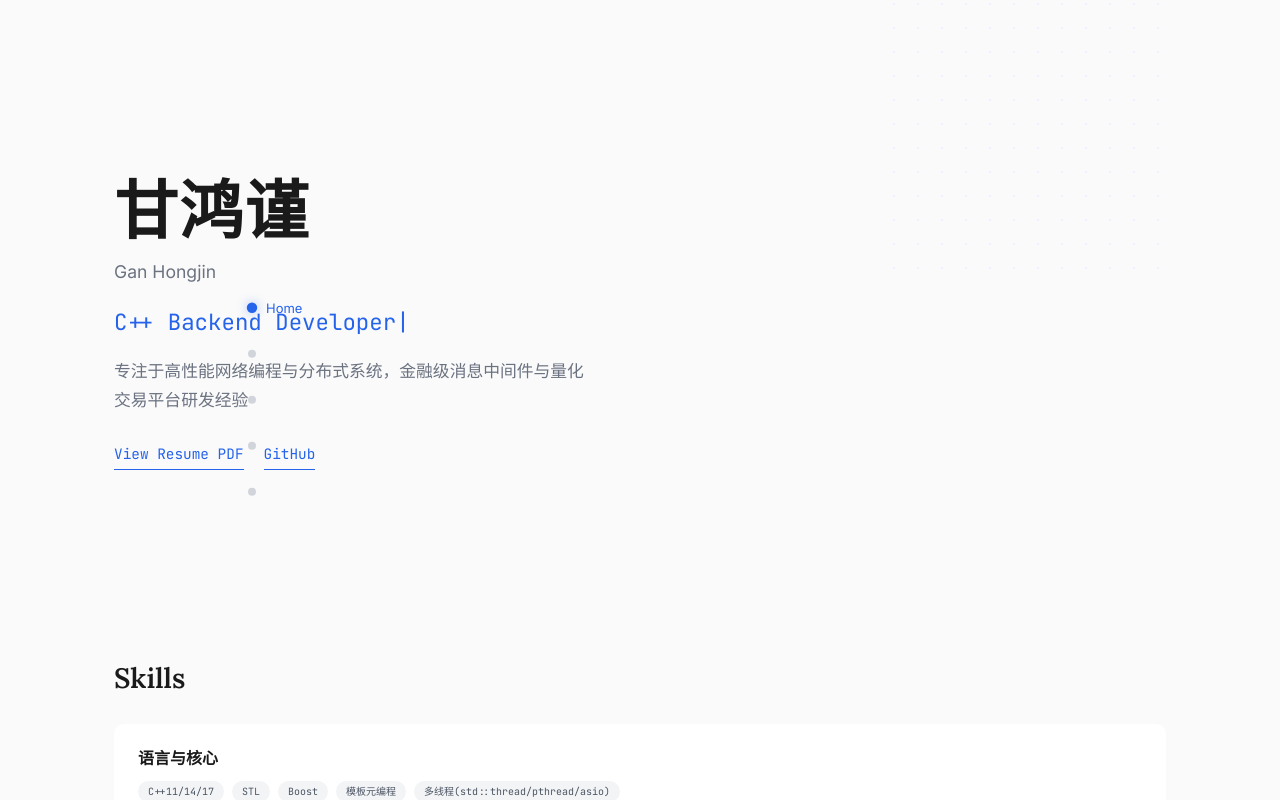
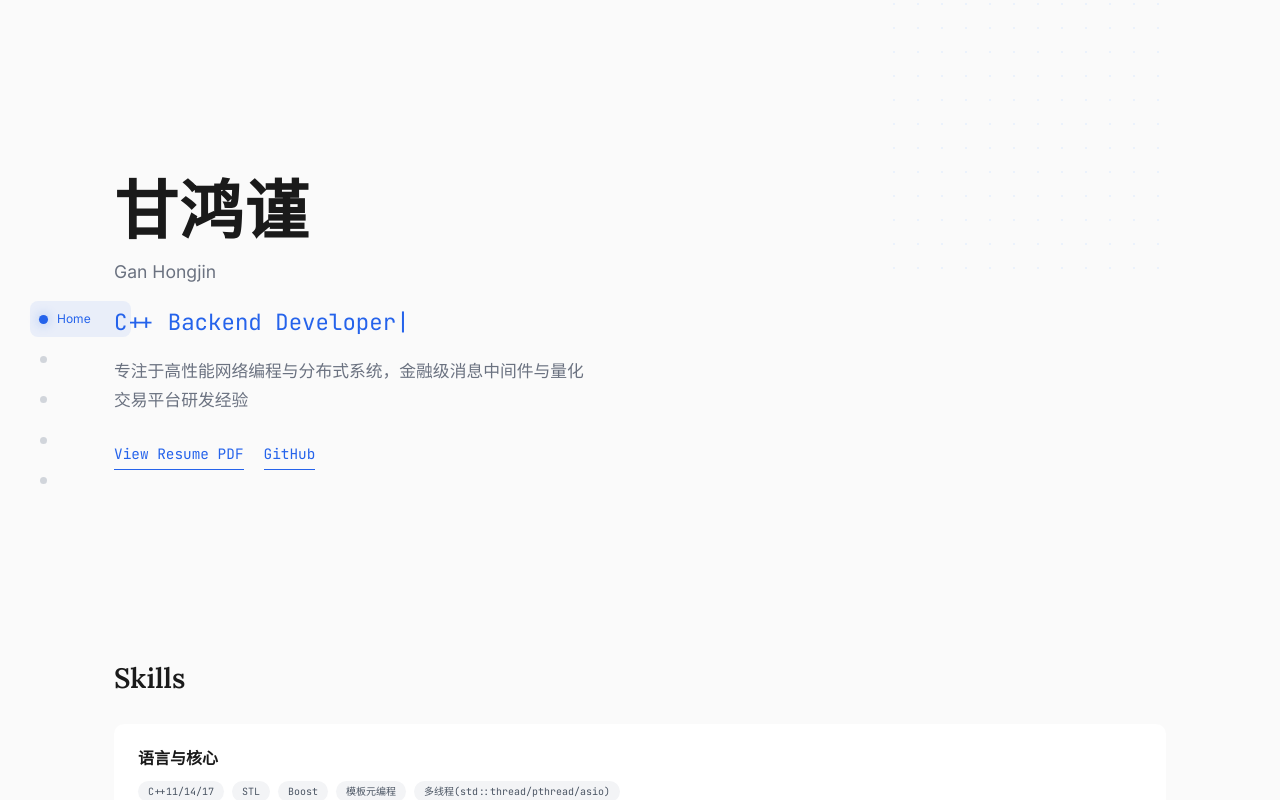
Before and after one commit to wustghj/MyWebResume, a Vue app: page / in a window 1280 px wide. Shown: the top 800 px of the page. Built offline with nearby package versions, Linux system fonts and the light colour scheme.

Commit message:
refactor: add floating pill indicator and hover labels to sidebar

```diff
--- a/src/components/SidebarNav.vue
+++ b/src/components/SidebarNav.vue
@@ -1,5 +1,7 @@
 <script setup lang="ts">
-defineProps<{
+import { ref, watch, onMounted, onUnmounted } from 'vue'
+
+const props = defineProps<{
   sections: { id: string; label: string }[]
   activeSection: string
 }>()
@@ -8,14 +10,52 @@ function scrollTo(id: string) {
   const el = document.querySelector(`[data-section-id="${id}"]`)
   if (el) el.scrollIntoView({ behavior: 'smooth' })
 }
+
+// Floating pill position
+const pillStyle = ref({ top: '0px', height: '0px' })
+let itemRefs: (HTMLElement | null)[] = []
+
+function updatePill() {
+  const idx = props.sections.findIndex(s => s.id === props.activeSection)
+  const el = itemRefs[idx]
+  if (el && el.parentElement) {
+    const parentRect = el.parentElement.getBoundingClientRect()
+    const elRect = el.getBoundingClientRect()
+    pillStyle.value = {
+      top: `${elRect.top - parentRect.top}px`,
+      height: `${elRect.height}px`,
+    }
+  }
+}
+
+watch(() => props.activeSection, () => {
+  requestAnimationFrame(updatePill)
+})
+
+onMounted(() => {
+  requestAnimationFrame(updatePill)
+  window.addEventListener('resize', updatePill)
+})
+
+onUnmounted(() => {
+  window.removeEventListener('resize', updatePill)
+})
 </script>
 
 <template>
+  <!-- Desktop sidebar -->
   <nav class="sidebar">
+    <div class="nav-list-wrapper" style="position: relative;">
+      <!-- Floating pill -->
+      <div
+        class="nav-pill"
+        :style="{ top: pillStyle.top, height: pillStyle.height }"
+      />
       <ul class="nav-list">
         <li
           v-for="s in sections"
           :key="s.id"
+          :ref="(el: any) => itemRefs.push(el as HTMLElement)"
           class="nav-item"
           :class="{ active: activeSection === s.id }"
           @click="scrollTo(s.id)"
@@ -24,8 +64,10 @@ function scrollTo(id: string) {
           <span class="nav-label">{{ s.label }}</span>
         </li>
       </ul>
+    </div>
   </nav>
 
+  <!-- Mobile bottom nav -->
   <nav class="mobile-nav">
     <ul class="mobile-nav-list">
       <li
@@ -45,7 +87,7 @@ function scrollTo(id: string) {
 <style scoped>
 .sidebar {
   position: fixed;
-  left: calc((100vw - 640px) / 2 - 80px);
+  left: max(calc((100vw - 1100px) / 2 - 60px), 12px);
   top: 50%;
   transform: translateY(-50%);
   z-index: 100;
@@ -55,7 +97,21 @@ function scrollTo(id: string) {
   list-style: none;
   display: flex;
   flex-direction: column;
-  gap: 12px;
+  gap: 4px;
+  position: relative;
+}
+
+/* Floating pill background */
+.nav-pill {
+  position: absolute;
+  left: 0;
+  right: 0;
+  background: rgba(37, 99, 235, 0.08);
+  border-radius: 8px;
+  transition: top 0.3s cubic-bezier(0.16, 1, 0.3, 1),
+              height 0.3s cubic-bezier(0.16, 1, 0.3, 1);
+  pointer-events: none;
+  z-index: 0;
 }
 
 .nav-item {
@@ -63,22 +119,23 @@ function scrollTo(id: string) {
   align-items: center;
   gap: 10px;
   cursor: pointer;
-  padding: 6px 8px;
-  border-radius: 6px;
-  transition: all 0.2s ease;
+  padding: 8px 10px;
+  border-radius: 8px;
+  transition: all 0.15s cubic-bezier(0.16, 1, 0.3, 1);
+  position: relative;
+  z-index: 1;
 }
 
 .nav-item:hover .nav-label {
   opacity: 1;
-  color: #2563EB;
 }
 
 .nav-dot {
-  width: 8px;
-  height: 8px;
+  width: 7px;
+  height: 7px;
   border-radius: 50%;
   background: #D1D5DB;
-  transition: all 0.2s ease;
+  transition: all 0.2s cubic-bezier(0.16, 1, 0.3, 1);
   flex-shrink: 0;
 }
 
@@ -89,10 +146,10 @@ function scrollTo(id: string) {
 }
 
 .nav-label {
-  font-size: 13px;
+  font-size: 12px;
   color: #6B7280;
   opacity: 0;
-  transition: opacity 0.2s ease;
+  transition: opacity 0.15s ease;
   white-space: nowrap;
 }
 
@@ -119,7 +176,7 @@ function scrollTo(id: string) {
     right: 0;
     background: rgba(255, 255, 255, 0.92);
     backdrop-filter: blur(8px);
-    border-top: 1px solid #E5E7EB;
+    border-top: 1px solid #E8ECF2;
     z-index: 100;
     padding: 8px 0 env(safe-area-inset-bottom, 8px);
   }
```
Lines whose indentation alone changed are shown as unchanged.
